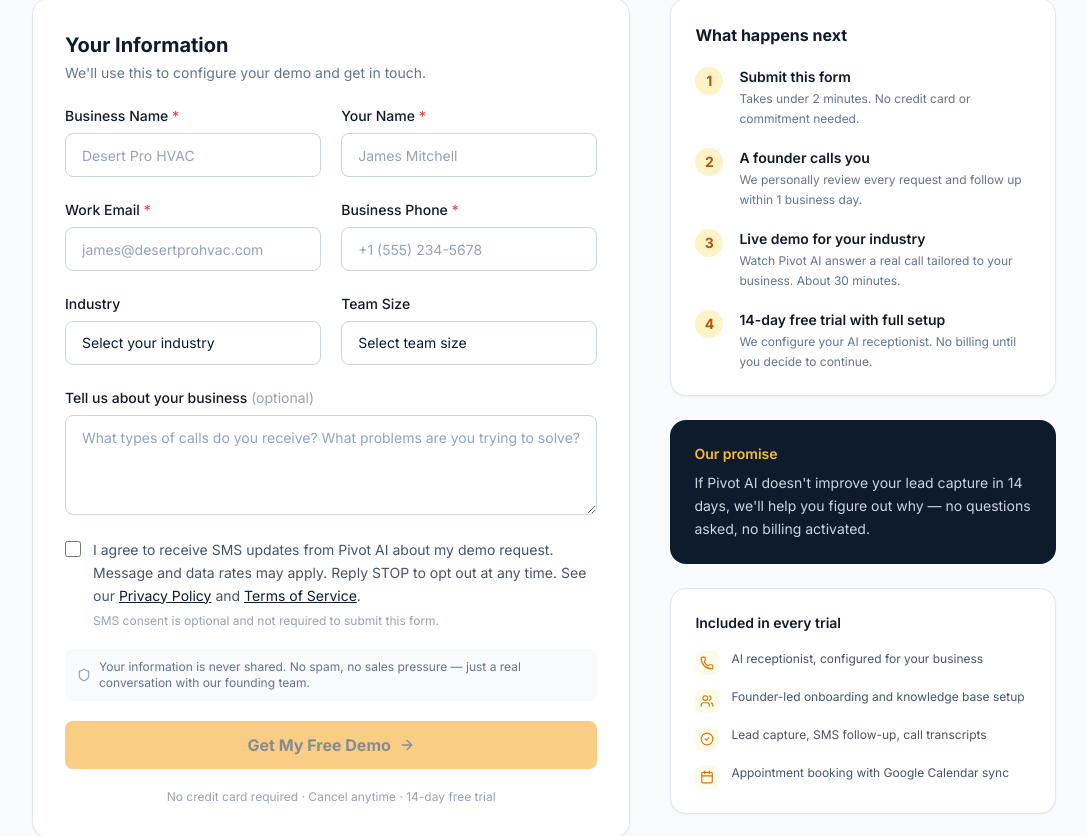
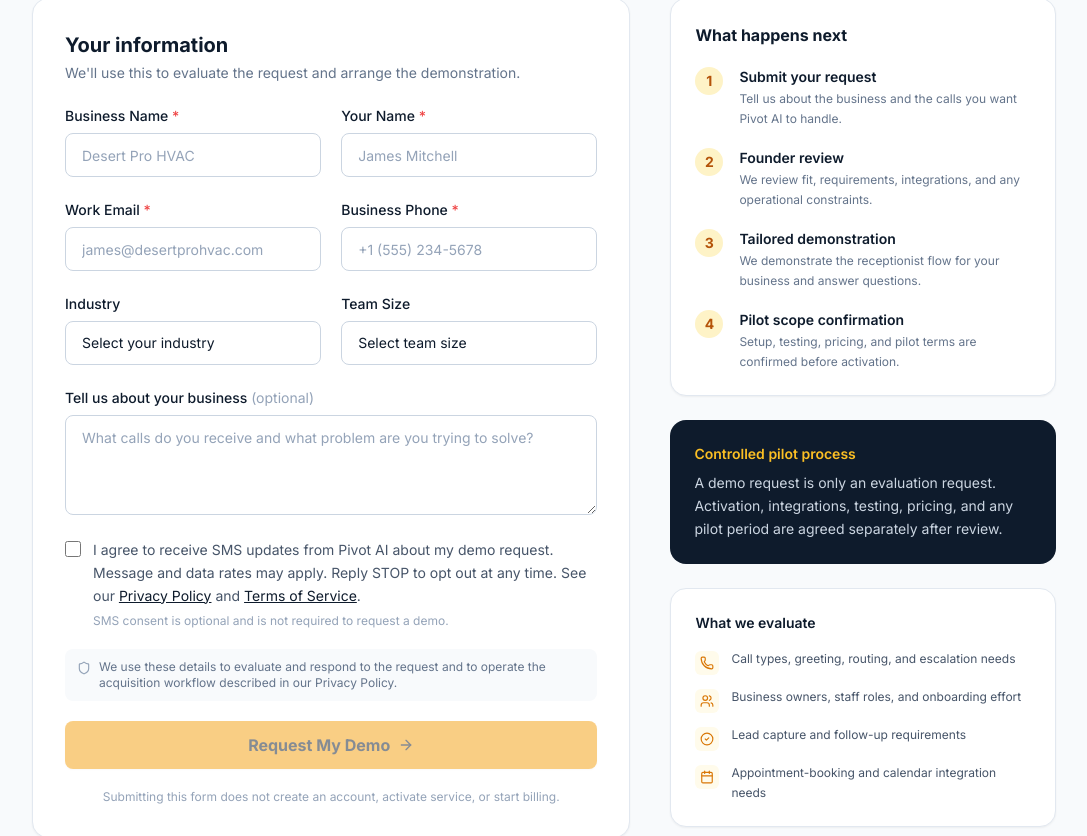
Before and after one commit to Gagan8atwal/pivot-ai-website, a Next.js app: page /demo in a window 1280 px wide. Shown: the part 510-1346 px from the top of the page, without its empty margins (96-1183 px from the left). Built offline with nearby package versions, Linux system fonts and the light colour scheme.

Commit message:
fix(intake): align demo form identity consent and pilot claims

```diff
--- a/app/demo/page.tsx
+++ b/app/demo/page.tsx
@@ -1,21 +1,23 @@
 'use client'
 
 import * as React from 'react'
+import {
+  AlertCircle,
+  ArrowRight,
+  Calendar,
+  CheckCircle2,
+  Clock,
+  Mail,
+  Phone,
+  Shield,
+  Users,
+} from 'lucide-react'
+
+import { Footer } from '@/components/footer'
 import { Navbar } from '@/components/navbar'
-import { Footer } from '@/components/footer'
-import { Input, Textarea, Label, Select, Checkbox } from '@/components/ui/input'
 import { Button } from '@/components/ui/button'
-import {
-  CheckCircle2,
-  Phone,
-  Mail,
-  Clock,
-  Users,
-  AlertCircle,
-  Shield,
-  Calendar,
-  ArrowRight,
-} from 'lucide-react'
+import { Checkbox, Input, Label, Select, Textarea } from '@/components/ui/input'
+import { SMS_CONSENT_PREFIX, createSubmissionId } from '@/lib/intake'
 
 const industries = [
   'HVAC & Mechanical',
@@ -46,7 +48,7 @@
   employees: string
   message: string
   consent: boolean
-  company_website: string // Honeypot
+  company_website: string
 }
 
 const initialState: FormState = {
@@ -64,35 +66,36 @@
 const nextSteps = [
   {
     step: '1',
-    title: 'Submit this form',
-    desc: 'Takes under 2 minutes. No credit card or commitment needed.',
+    title: 'Submit your request',
+    desc: 'Tell us about the business and the calls you want Pivot AI to handle.',
   },
   {
     step: '2',
-    title: 'A founder calls you',
-    desc: 'We personally review every request and follow up within 1 business day.',
+    title: 'Founder review',
+    desc: 'We review fit, requirements, integrations, and any operational constraints.',
   },
   {
     step: '3',
-    title: 'Live demo for your industry',
-    desc: 'Watch Pivot AI answer a real call tailored to your business. About 30 minutes.',
+    title: 'Tailored demonstration',
+    desc: 'We demonstrate the receptionist flow for your business and answer questions.',
   },
   {
     step: '4',
-    title: '14-day free trial with full setup',
-    desc: 'We configure your AI receptionist. No billing until you decide to continue.',
+    title: 'Pilot scope confirmation',
+    desc: 'Setup, testing, pricing, and pilot terms are confirmed before activation.',
   },
 ]
 
 export default function DemoPage() {
   const [form, setForm] = React.useState<FormState>(initialState)
+  const [submissionMeta] = React.useState(() => ({
+    submissionId: createSubmissionId(),
+    formStartedAt: Date.now(),
+  }))
   const [submitted, setSubmitted] = React.useState(false)
   const [loading, setLoading] = React.useState(false)
   const [error, setError] = React.useState<string | null>(null)
 
-  // SMS consent is OPTIONAL (A2P: consent must be voluntary, not a condition of
-  // submitting). The checkbox no longer gates submission; the API records whether
-  // it was checked. Business/contact/email/phone remain required.
   const canSubmit =
     form.businessName.trim() &&
     form.contactName.trim() &&
@@ -100,18 +103,18 @@
     form.phone.trim()
 
   function handleChange(
-    e: React.ChangeEvent<HTMLInputElement | HTMLTextAreaElement | HTMLSelectElement>
+    event: React.ChangeEvent<HTMLInputElement | HTMLTextAreaElement | HTMLSelectElement>
   ) {
-    const { name, value, type } = e.target
-    setForm((prev) => ({
-      ...prev,
-      [name]: type === 'checkbox' ? (e.target as HTMLInputElement).checked : value,
+    const { name, value, type } = event.target
+    setForm((previous) => ({
+      ...previous,
+      [name]: type === 'checkbox' ? (event.target as HTMLInputElement).checked : value,
     }))
     if (error) setError(null)
   }
 
-  async function handleSubmit(e: React.FormEvent) {
-    e.preventDefault()
+  async function handleSubmit(event: React.FormEvent) {
+    event.preventDefault()
     if (!canSubmit) return
 
     setLoading(true)
@@ -121,19 +124,19 @@
       const response = await fetch('/api/demo', {
         method: 'POST',
         headers: { 'Content-Type': 'application/json' },
-        body: JSON.stringify(form),
+        body: JSON.stringify({ ...form, ...submissionMeta }),
       })
-
       const result = await response.json()
-
       if (!response.ok) {
         throw new Error(result.error || 'Something went wrong. Please try again.')
       }
-
       setSubmitted(true)
-    } catch (err) {
-      const errorMsg = err instanceof Error ? err.message : 'Something went wrong. Please try again.'
-      setError(errorMsg)
+    } catch (caught) {
+      setError(
+        caught instanceof Error
+          ? caught.message
+          : 'Something went wrong. Please try again.'
+      )
     } finally {
       setLoading(false)
     }
@@ -143,24 +146,22 @@
     <>
       <Navbar />
       <main className="min-h-screen bg-slate-50 pt-16">
-        {/* Hero bar */}
         <div className="bg-navy-900 py-14 text-center">
           <p className="text-sm font-semibold text-amber-400 uppercase tracking-wider mb-3">
-            Founder-led Early Access
+            Founder-led pilot evaluation
           </p>
           <h1 className="text-4xl sm:text-5xl font-bold text-white mb-4 text-balance">
             See Pivot AI Answer a Real Call<br className="hidden sm:block" /> for Your Business
           </h1>
           <p className="text-slate-300 text-lg max-w-xl mx-auto mb-7">
-            Fill out this 2-minute form. A founder personally reviews every request and
-            follows up within 1 business day — no sales team, no runaround.
+            Submit a short request. We&apos;ll review your requirements and follow up to arrange a
+            tailored demonstration when the use case is a practical fit.
           </p>
-          {/* Quick trust bar */}
           <div className="flex flex-wrap items-center justify-center gap-x-8 gap-y-3 text-sm text-slate-400">
             {[
-              { icon: Clock, text: 'Response within 1 business day' },
-              { icon: Shield, text: 'No credit card required' },
-              { icon: CheckCircle2, text: '14-day free trial included' },
+              { icon: Clock, text: 'Founder review after submission' },
+              { icon: Shield, text: 'No payment to request a demo' },
+              { icon: CheckCircle2, text: 'Scope confirmed before activation' },
             ].map(({ icon: Icon, text }) => (
               <div key={text} className="flex items-center gap-1.5">
                 <Icon className="h-4 w-4 text-amber-400 flex-shrink-0" aria-hidden="true" />
@@ -172,30 +173,26 @@
 
         <div className="container mx-auto px-4 lg:px-8 py-14">
           <div className="grid lg:grid-cols-5 gap-10 max-w-5xl mx-auto">
-            {/* Left: Form */}
             <div className="lg:col-span-3">
               {submitted ? (
                 <div className="bg-white rounded-2xl border border-slate-200 shadow-sm p-10 text-center">
                   <div className="h-16 w-16 rounded-full bg-green-100 flex items-center justify-center mx-auto mb-5">
                     <CheckCircle2 className="h-8 w-8 text-green-600" aria-hidden="true" />
                   </div>
-                  <h2 className="text-2xl font-bold text-navy-900 mb-3">
-                    You&apos;re on the list!
-                  </h2>
+                  <h2 className="text-2xl font-bold text-navy-900 mb-3">Demo request received</h2>
                   <p className="text-slate-500 leading-relaxed mb-6">
-                    A founder will personally review your request and reach out to{' '}
-                    <strong>{form.email}</strong> within 1 business day to schedule your demo.
+                    Your request has been saved. We&apos;ll review the business details and contact you
+                    using the information provided.
                   </p>
-                  {/* What happens next */}
                   <div className="text-left bg-slate-50 rounded-xl p-5 space-y-4">
                     <p className="text-xs font-semibold text-slate-500 uppercase tracking-wider">
                       What happens next
                     </p>
                     {[
-                      { icon: Mail, text: 'Confirmation email on its way to your inbox' },
-                      { icon: Phone, text: 'A founder calls within 1 business day' },
-                      { icon: Calendar, text: 'Live 30-min demo tailored to your industry' },
-                      { icon: CheckCircle2, text: '14-day free trial — no credit card needed' },
+                      { icon: CheckCircle2, text: 'Your request is recorded with a unique reference' },
+                      { icon: Phone, text: 'A founder reviews the use case and contact details' },
+                      { icon: Calendar, text: 'A demonstration time is arranged after review' },
+                      { icon: Shield, text: 'Nothing is activated or billed by this form submission' },
                     ].map(({ icon: Icon, text }) => (
                       <div key={text} className="flex items-center gap-3">
                         <div className="h-7 w-7 rounded-full bg-amber-100 flex items-center justify-center flex-shrink-0">
@@ -206,7 +203,7 @@
                     ))}
                   </div>
                   <p className="text-xs text-slate-400 mt-5">
-                    Questions? Email us at{' '}
+                    Questions? Email{' '}
                     <a href="mailto:hello@pivotcalls.co" className="text-navy-900 underline hover:text-amber-600">
                       hello@pivotcalls.co
                     </a>
@@ -219,9 +216,9 @@
                   noValidate
                 >
                   <div>
-                    <h2 className="text-xl font-bold text-navy-900 mb-1">Your Information</h2>
+                    <h2 className="text-xl font-bold text-navy-900 mb-1">Your information</h2>
                     <p className="text-sm text-slate-500">
-                      We&apos;ll use this to configure your demo and get in touch.
+                      We&apos;ll use this to evaluate the request and arrange the demonstration.
                     </p>
                   </div>
 
@@ -232,7 +229,6 @@
                     </div>
                   )}
 
-                  {/* Honeypot */}
                   <div className="hidden" aria-hidden="true">
                     <label htmlFor="company_website">Company Website</label>
                     <input
@@ -256,6 +252,7 @@
                         value={form.businessName}
                         onChange={handleChange}
                         required
+                        maxLength={200}
                         autoComplete="organization"
                       />
                     </div>
@@ -268,6 +265,7 @@
                         value={form.contactName}
                         onChange={handleChange}
                         required
+                        maxLength={100}
                         autoComplete="name"
                       />
                     </div>
@@ -284,6 +282,7 @@
                         value={form.email}
                         onChange={handleChange}
                         required
+                        maxLength={254}
                         autoComplete="email"
                       />
                     </div>
@@ -297,6 +296,7 @@
                         value={form.phone}
                         onChange={handleChange}
                         required
+                        maxLength={40}
                         autoComplete="tel"
                       />
                     </div>
@@ -305,49 +305,39 @@
                   <div className="grid grid-cols-1 sm:grid-cols-2 gap-5">
                     <div className="space-y-1.5">
                       <Label htmlFor="industry">Industry</Label>
-                      <div className="relative">
-                        <Select
-                          id="industry"
-                          name="industry"
-                          value={form.industry}
-                          onChange={handleChange}
-                        >
-                          <option value="">Select your industry</option>
-                          {industries.map((ind) => (
-                            <option key={ind} value={ind}>{ind}</option>
-                          ))}
-                        </Select>
-                      </div>
+                      <Select id="industry" name="industry" value={form.industry} onChange={handleChange}>
+                        <option value="">Select your industry</option>
+                        {industries.map((industry) => (
+                          <option key={industry} value={industry}>{industry}</option>
+                        ))}
+                      </Select>
                     </div>
                     <div className="space-y-1.5">
                       <Label htmlFor="employees">Team Size</Label>
-                      <Select
-                        id="employees"
-                        name="employees"
-                        value={form.employees}
-                        onChange={handleChange}
-                      >
+                      <Select id="employees" name="employees" value={form.employees} onChange={handleChange}>
                         <option value="">Select team size</option>
-                        {employeeRanges.map((r) => (
-                          <option key={r} value={r}>{r}</option>
+                        {employeeRanges.map((range) => (
+                          <option key={range} value={range}>{range}</option>
                         ))}
                       </Select>
                     </div>
                   </div>
 
                   <div className="space-y-1.5">
-                    <Label htmlFor="message">Tell us about your business <span className="text-slate-400 font-normal">(optional)</span></Label>
+                    <Label htmlFor="message">
+                      Tell us about your business <span className="text-slate-400 font-normal">(optional)</span>
+                    </Label>
                     <Textarea
                       id="message"
                       name="message"
-                      placeholder="What types of calls do you receive? What problems are you trying to solve?"
+                      placeholder="What calls do you receive and what problem are you trying to solve?"
                       value={form.message}
                       onChange={handleChange}
+                      maxLength={2000}
                       rows={3}
                     />
                   </div>
 
-                  {/* SMS Consent — optional per A2P compliance */}
                   <div className="pt-1">
                     <Checkbox
                       id="consent"
@@ -356,9 +346,7 @@
                       onChange={handleChange}
                       label={
                         <>
-                          I agree to receive SMS updates from Pivot AI about my demo request.
-                          Message and data rates may apply. Reply STOP to opt out at any time.
-                          See our{' '}
+                          {SMS_CONSENT_PREFIX} See our{' '}
                           <a href="/privacy" className="text-navy-900 underline hover:text-amber-600">
                             Privacy Policy
                           </a>{' '}
@@ -371,14 +359,16 @@
                       }
                     />
                     <p className="text-xs text-slate-400 mt-1.5 ml-7">
-                      SMS consent is optional and not required to submit this form.
+                      SMS consent is optional and is not required to request a demo.
                     </p>
                   </div>
 
-                  {/* Privacy reassurance */}
-                  <div className="flex items-center gap-2 text-xs text-slate-500 bg-slate-50 rounded-lg px-3 py-2.5">
-                    <Shield className="h-3.5 w-3.5 text-slate-400 flex-shrink-0" aria-hidden="true" />
-                    <span>Your information is never shared. No spam, no sales pressure — just a real conversation with our founding team.</span>
+                  <div className="flex items-start gap-2 text-xs text-slate-500 bg-slate-50 rounded-lg px-3 py-2.5">
+                    <Shield className="mt-0.5 h-3.5 w-3.5 text-slate-400 flex-shrink-0" aria-hidden="true" />
+                    <span>
+                      We use these details to evaluate and respond to the request and to operate the
+                      acquisition workflow described in our Privacy Policy.
+                    </span>
                   </div>
 
                   <Button
@@ -390,33 +380,26 @@
                   >
                     {loading ? 'Submitting…' : (
                       <>
-                        Get My Free Demo
+                        Request My Demo
                         <ArrowRight className="ml-2 h-4 w-4 transition-transform group-hover:translate-x-1" aria-hidden="true" />
                       </>
                     )}
                   </Button>
 
                   <p className="text-xs text-slate-400 text-center">
-                    No credit card required · Cancel anytime · 14-day free trial
+                    Submitting this form does not create an account, activate service, or start billing.
                   </p>
                 </form>
               )}
             </div>
 
-            {/* Right: What happens next + trust */}
             <div className="lg:col-span-2 space-y-6">
-              {/* Numbered steps */}
               <div className="bg-white rounded-2xl border border-slate-200 shadow-sm p-6">
-                <h3 className="text-base font-bold text-navy-900 mb-5">
-                  What happens next
-                </h3>
+                <h3 className="text-base font-bold text-navy-900 mb-5">What happens next</h3>
                 <ol className="space-y-5">
                   {nextSteps.map(({ step, title, desc }) => (
                     <li key={step} className="flex items-start gap-4">
-                      <div
-                        className="h-7 w-7 rounded-full bg-amber-100 text-amber-700 text-sm font-bold flex items-center justify-center flex-shrink-0"
-                        aria-hidden="true"
-                      >
+                      <div className="h-7 w-7 rounded-full bg-amber-100 text-amber-700 text-sm font-bold flex items-center justify-center flex-shrink-0" aria-hidden="true">
                         {step}
                       </div>
                       <div>
@@ -428,25 +411,22 @@
                 </ol>
               </div>
 
-              {/* Our promise */}
               <div className="bg-navy-900 rounded-2xl p-6 text-white">
-                <p className="text-sm font-semibold text-amber-400 mb-2">Our promise</p>
+                <p className="text-sm font-semibold text-amber-400 mb-2">Controlled pilot process</p>
                 <p className="text-sm text-slate-300 leading-relaxed">
-                  If Pivot AI doesn&apos;t improve your lead capture in 14 days,
-                  we&apos;ll help you figure out why — no questions asked, no
-                  billing activated.
+                  A demo request is only an evaluation request. Activation, integrations, testing,
+                  pricing, and any pilot period are agreed separately after review.
                 </p>
               </div>
 
-              {/* What's included */}
               <div className="bg-white rounded-2xl border border-slate-200 shadow-sm p-6">
-                <h3 className="text-sm font-semibold text-navy-900 mb-4">Included in every trial</h3>
+                <h3 className="text-sm font-semibold text-navy-900 mb-4">What we evaluate</h3>
                 <ul className="space-y-3">
                   {[
-                    { icon: Phone, text: 'AI receptionist, configured for your business' },
-                    { icon: Users, text: 'Founder-led onboarding and knowledge base setup' },
-                    { icon: CheckCircle2, text: 'Lead capture, SMS follow-up, call transcripts' },
-                    { icon: Calendar, text: 'Appointment booking with Google Calendar sync' },
+                    { icon: Phone, text: 'Call types, greeting, routing, and escalation needs' },
+                    { icon: Users, text: 'Business owners, staff roles, and onboarding effort' },
+                    { icon: CheckCircle2, text: 'Lead capture and follow-up requirements' },
+                    { icon: Calendar, text: 'Appointment-booking and calendar integration needs' },
                   ].map(({ icon: Icon, text }) => (
                     <li key={text} className="flex items-start gap-3">
                       <div className="h-6 w-6 rounded-md bg-amber-50 flex items-center justify-center flex-shrink-0 mt-0.5">
@@ -458,15 +438,11 @@
                 </ul>
               </div>
 
-              {/* Direct contact */}
               <div className="flex items-center gap-3 px-1">
                 <Mail className="h-4 w-4 text-slate-400 flex-shrink-0" aria-hidden="true" />
                 <div>
                   <p className="text-xs text-slate-500">Prefer email?</p>
-                  <a
-                    href="mailto:hello@pivotcalls.co"
-                    className="text-sm font-semibold text-navy-900 hover:text-amber-600 transition-colors"
-                  >
+                  <a href="mailto:hello@pivotcalls.co" className="text-sm font-semibold text-navy-900 hover:text-amber-600 transition-colors">
                     hello@pivotcalls.co
                   </a>
                 </div>
```
